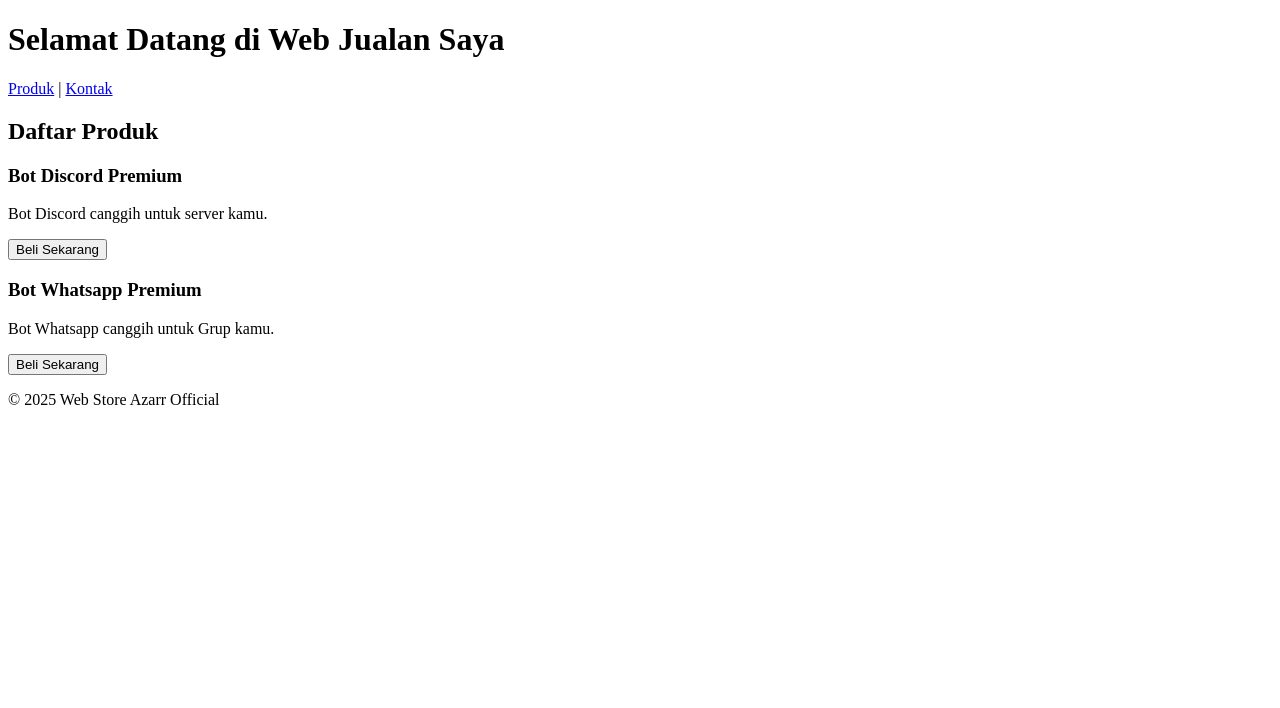
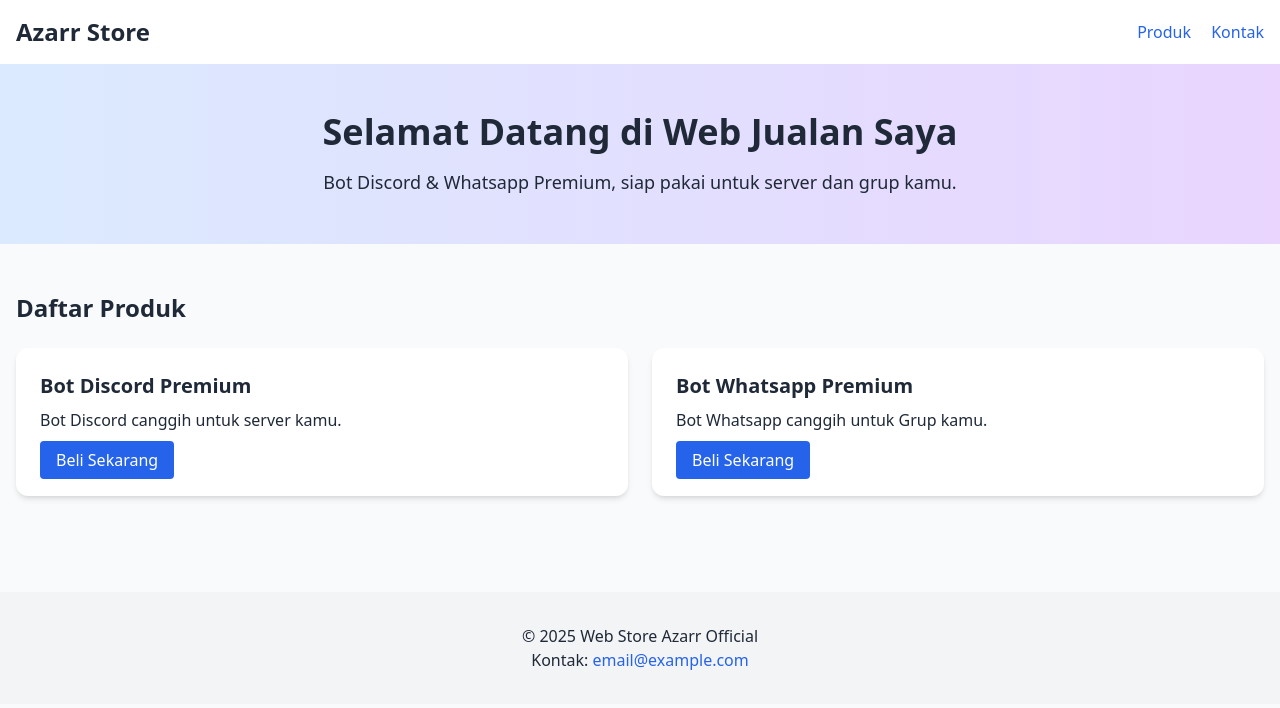
Before and after one commit to azarrstore/Latihan, a plain HTML site: page index.html in a window 1280 px wide. Drawn offline with nearby package versions, Linux system fonts and the light colour scheme.

Commit message:
index.html

```diff
--- a/index.html
+++ b/index.html
@@ -3,38 +3,48 @@
 <head>
   <meta charset="UTF-8" />
   <meta name="viewport" content="width=device-width, initial-scale=1.0" />
-  <title>Azarr Official</title>
+  <title>Azarr Store</title>
+  <script src="https://cdn.tailwindcss.com"></script>
 </head>
-<body>
-  <header>
-    <h1>Selamat Datang di Web Jualan Saya</h1>
-    <nav>
-      <a href="#produk">Produk</a> |
-      <a href="#kontak">Kontak</a>
-    </nav>
+<body class="bg-gray-50 text-gray-800 font-sans">
+  <header class="bg-white shadow-md">
+    <div class="container mx-auto px-4 py-4 flex justify-between items-center">
+      <h1 class="text-2xl font-bold">Azarr Store</h1>
+      <nav class="space-x-4">
+        <a href="#produk" class="text-blue-600 hover:underline">Produk</a>
+        <a href="#kontak" class="text-blue-600 hover:underline">Kontak</a>
+      </nav>
+    </div>
   </header>
 
-  <main>
-    <section id="produk">
-      <h2>Daftar Produk</h2>
+  <section class="text-center py-12 bg-gradient-to-r from-blue-100 to-purple-200">
+    <h2 class="text-4xl font-bold mb-4">Selamat Datang di Web Jualan Saya</h2>
+    <p class="text-lg">Bot Discord & Whatsapp Premium, siap pakai untuk server dan grup kamu.</p>
+  </section>
 
-      <article>
-        <h3>Bot Discord Premium</h3>
-        <p>Bot Discord canggih untuk server kamu.</p>
-        <button>Beli Sekarang</button>
-      </article>
+  <section id="produk" class="py-12 container mx-auto px-4">
+    <h3 class="text-2xl font-bold mb-6">Daftar Produk</h3>
 
-      <article>
-        <h3>Bot Whatsapp Premium</h3>
-        <p>Bot Whatsapp canggih untuk Grup kamu.</p>
-        <button>Beli Sekarang</button>
-      </article>
+    <div class="grid md:grid-cols-2 gap-6">
+      <!-- Produk 1 -->
+      <div class="bg-white p-6 rounded-xl shadow-md">
+        <h4 class="text-xl font-semibold mb-2">Bot Discord Premium</h4>
+        <p class="mb-4">Bot Discord canggih untuk server kamu.</p>
+        <a href="#" class="bg-blue-600 text-white px-4 py-2 rounded hover:bg-blue-700">Beli Sekarang</a>
+      </div>
 
-    </section>
-  </main>
+      <!-- Produk 2 -->
+      <div class="bg-white p-6 rounded-xl shadow-md">
+        <h4 class="text-xl font-semibold mb-2">Bot Whatsapp Premium</h4>
+        <p class="mb-4">Bot Whatsapp canggih untuk Grup kamu.</p>
+        <a href="#" class="bg-blue-600 text-white px-4 py-2 rounded hover:bg-blue-700">Beli Sekarang</a>
+      </div>
+    </div>
+  </section>
 
-  <footer>
+  <footer id="kontak" class="text-center py-8 bg-gray-100 mt-12">
     <p>&copy; 2025 Web Store Azarr Official</p>
+    <p>Kontak: <a href="mailto:email@example.com" class="text-blue-600 hover:underline">email@example.com</a></p>
   </footer>
 </body>
 </html>
```
